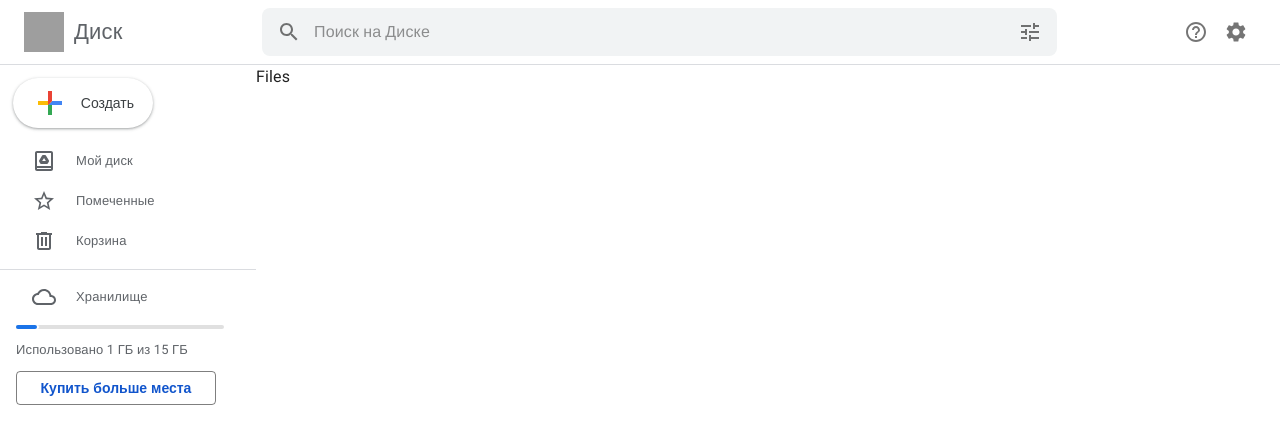
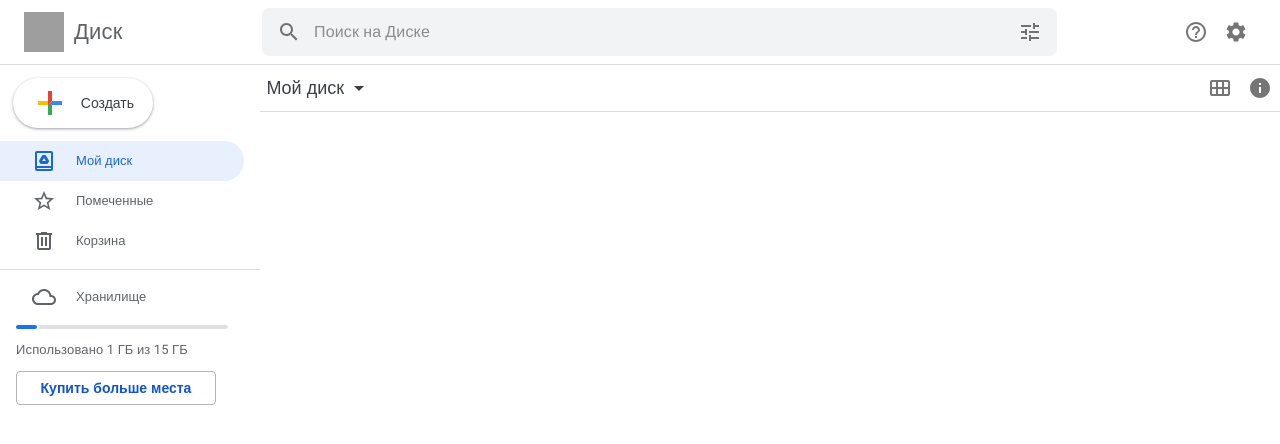
Before and after one commit to Doooodie/rs-clone, a React (Create React App) app: page / in a window 1280 px wide. Shown: the top 444 px of the page. Built offline with nearby package versions, Linux system fonts and the light colour scheme; no server answers; grey boxes are pictures that could not be loaded; a web font is replaced by a local one.

Commit message:
feat: files

```diff
--- /dev/null
+++ b/src/assets/SvgComponents/MenuArrowDown.tsx
@@ -0,0 +1,7 @@
+export default function MenuArrowDownIcon() {
+  return (
+    <svg width='20px' height='20px' viewBox='0 0 20 20' focusable='false' fill='currentColor'>
+      <polygon points='5,8 10,13 15,8' />
+    </svg>
+  );
+}
--- a/src/components/pages/Explorer/components/Aside/Aside.css
+++ b/src/components/pages/Explorer/components/Aside/Aside.css
@@ -1,7 +1,7 @@
 .aside {
   height: 100%;
   width: 20%;
-  min-width: 238px;
+  min-width: 260px;
   display: flex;
   flex-direction: column;
   justify-content: flex-start;
@@ -53,6 +53,8 @@
   border-radius: 0 66px 66px 0;
   color: #5f6368;
   cursor: pointer;
+  border: none;
+  background: none;
 }
 
 .aside-list-item svg {
@@ -66,6 +68,18 @@
 .aside-list-item-active {
   background-color: rgb(232 240 254);
   color: rgb(25 103 210);
+  fill: rgb(25 103 210);
+  cursor: auto;
+}
+
+.aside-list-item-active:hover {
+  background-color: rgb(232 240 254);
+  color: rgb(25 103 210);
+  fill: rgb(25 103 210);
+  cursor: auto;
+}
+
+.aside-list-item-active svg {
   fill: rgb(25 103 210);
 }
 
@@ -127,7 +141,7 @@
   background: none;
   color: #15c;
   border-radius: 4px;
-  border: 1px solid rgba(0 0 0 / 50%);
+  border: 1px solid rgba(0 0 0 / 30%);
   cursor: pointer;
   transition: 0.2s linear;
 }
--- a/src/components/pages/Explorer/components/Aside/Aside.tsx
+++ b/src/components/pages/Explorer/components/Aside/Aside.tsx
@@ -1,9 +1,19 @@
+import { MouseEvent } from 'react';
 import GooglePlusIcon from '../../../../../assets/SvgComponents/GooglePlusIcon';
 import MyDescIcon from '../../../../../assets/SvgComponents/MyDescIcon';
 import StarIcon from '../../../../../assets/SvgComponents/StarIcon';
 import CartIcon from '../../../../../assets/SvgComponents/CartIcon';
 import SkyIcon from '../../../../../assets/SvgComponents/SkyIcon';
 import './Aside.css';
+
+function handleAsideItem({ currentTarget }: MouseEvent<HTMLButtonElement, globalThis.MouseEvent>) {
+  const allButtons = document.querySelectorAll('.aside-list-item');
+  allButtons.forEach((item) => {
+    const button = item;
+    button.classList.remove('aside-list-item-active');
+  });
+  currentTarget.classList.add('aside-list-item-active');
+}
 
 export default function Aside() {
   return (
@@ -13,31 +23,39 @@
         <span>Создать</span>
       </button>
       <div className='aside-list'>
-        <div className='aside-list-item'>
+        <button
+          type='button'
+          className='aside-list-item aside-list-item-active'
+          onClick={(e) => handleAsideItem(e)}
+        >
           <span className='icon'>
             <MyDescIcon />
           </span>
           <span>Мой диск</span>
-        </div>
-        <div className='aside-list-item'>
+        </button>
+        <button type='button' className='aside-list-item' onClick={(e) => handleAsideItem(e)}>
           <span className='icon'>
             <StarIcon />
           </span>
           <span>Помеченные</span>
-        </div>
-        <div className='aside-list-item'>
+        </button>
+        <button type='button' className='aside-list-item' onClick={(e) => handleAsideItem(e)}>
           <span className='icon'>
             <CartIcon />
           </span>
           <span>Корзина</span>
-        </div>
+        </button>
       </div>
-      <div className='aside-list-item sky-item'>
+      <button
+        type='button'
+        className='sky-item aside-list-item'
+        onClick={(e) => handleAsideItem(e)}
+      >
         <span className='icon'>
           <SkyIcon />
         </span>
         <span>Хранилище</span>
-      </div>
+      </button>
       <div className='storage-info'>
         <div className='progress-bar'>
           <div style={{ width: '10%' }} className='progress-value' />
--- /dev/null
+++ b/src/components/pages/Explorer/components/Files/Files.css
@@ -0,0 +1,68 @@
+.files {
+  width: 100%;
+}
+
+.files-header {
+  width: 100%;
+  display: flex;
+  align-items: center;
+  justify-content: space-between;
+  padding: 0.2rem 0;
+  border-bottom: 1px solid #dadce0;
+}
+
+.file-header-menu {
+  position: relative;
+}
+
+.files-header-actions-list {
+  position: absolute;
+  opacity: 0;
+  width: 350px;
+  padding: 0.5rem 0;
+  display: flex;
+  flex-direction: column;
+  gap: 2rem;
+  border-radius: 8px;
+  transition: 0.4s ease-in;
+  top: 30px;
+  left: 0;
+  z-index: -1;
+}
+
+.files-header-menu-button {
+  display: flex;
+  align-items: center;
+  justify-content: space-between;
+  border: none;
+  padding: 0.4rem;
+  background: none;
+  font-size: 18px;
+  color: rgb(60 64 67);
+  border-radius: 8px;
+  transition: 0.25s linear;
+}
+
+.files-header-menu-button span {
+  margin-right: 5px;
+}
+
+.files-header-menu-button:hover {
+  background-color: rgba(60 60 60 / 10%);
+}
+
+.files-header-actions-list-visible {
+  opacity: 1;
+}
+
+.header-actions-item {
+  width: 100%;
+  font-size: 13px;
+  padding: 0.5rem 0 0.5rem 2rem;
+  cursor: pointer;
+  transition: 0.1s linear;
+}
+
+.header-actions-item:hover {
+  background-color: rgba(60 60 60 / 10%);
+}
--- a/src/components/pages/Explorer/components/Files/Files.tsx
+++ b/src/components/pages/Explorer/components/Files/Files.tsx
@@ -1,3 +1,61 @@
+import { IconButton, Paper } from '@mui/material';
+import InfoIcon from '@mui/icons-material/Info';
+import CalendarViewMonthIcon from '@mui/icons-material/CalendarViewMonth';
+import MenuArrowDownIcon from '../../../../../assets/SvgComponents/MenuArrowDown';
+
+import './Files.css';
+
 export default function Files() {
-  return <div>Files</div>;
+  function handleHeaderFilesButton() {
+    document
+      .getElementById('files-action-modal')
+      ?.classList.toggle('files-header-actions-list-visible');
+  }
+
+  return (
+    <section className='files'>
+      <div className='files-header'>
+        <div className='file-header-menu'>
+          <button
+            type='button'
+            onClick={() => handleHeaderFilesButton()}
+            className='files-header-menu-button'
+          >
+            <span>Мой диск</span>
+            <MenuArrowDownIcon />
+          </button>
+
+          <div id='files-action-modal' className='files-header-actions-list'>
+            <Paper elevation={3}>
+              <div className='header-actions-item'>
+                <span>Создать папку</span>
+              </div>
+              <div className='header-actions-item'>
+                <span>Загрузить файлы</span>
+              </div>
+              <div className='header-actions-item'>
+                <span>Загрузить папку</span>
+              </div>
+            </Paper>
+          </div>
+        </div>
+        <div className='setting'>
+          <IconButton>
+            <CalendarViewMonthIcon />
+          </IconButton>
+
+          <IconButton>
+            <InfoIcon />
+          </IconButton>
+        </div>
+      </div>
+      <div className='files-list'>
+        <div className='file1' />
+        <div className='file1' />
+        <div className='file1' />
+        <div className='file1' />
+        <div className='file1' />
+      </div>
+    </section>
+  );
 }
```
